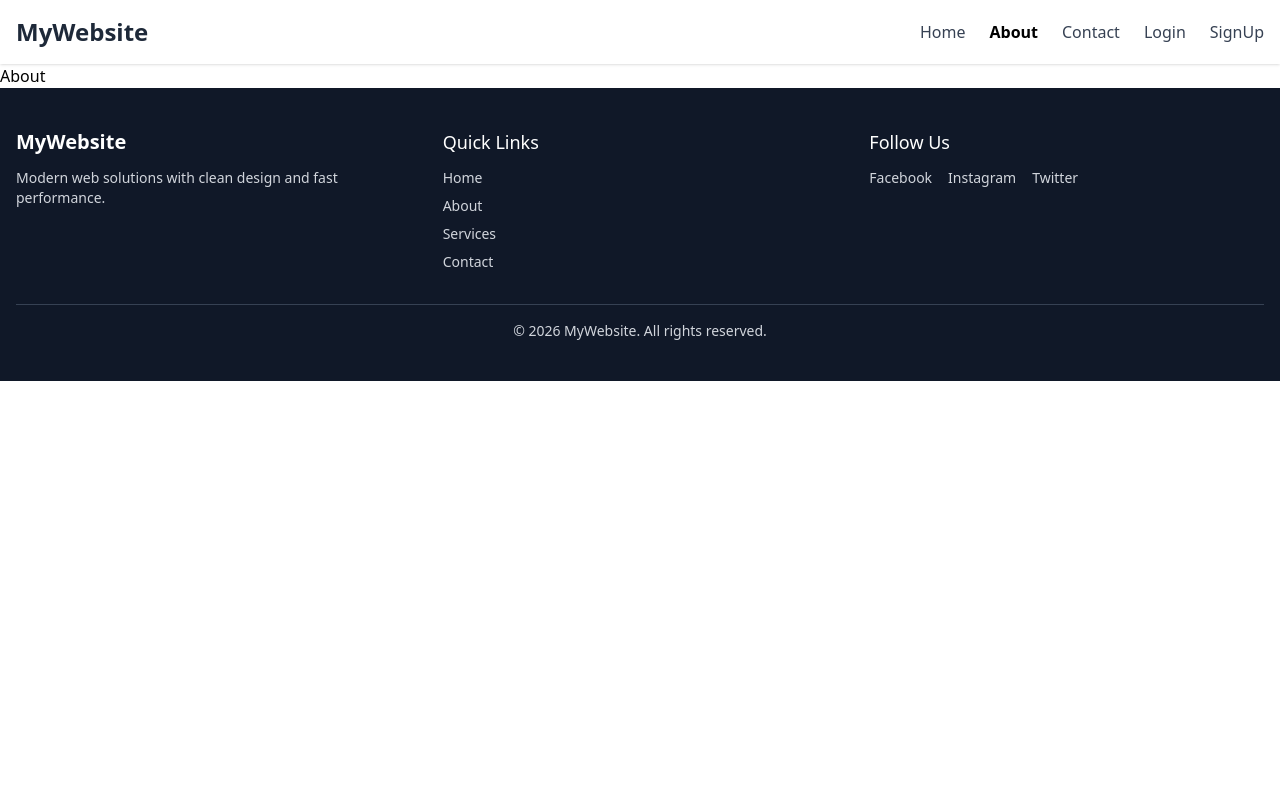
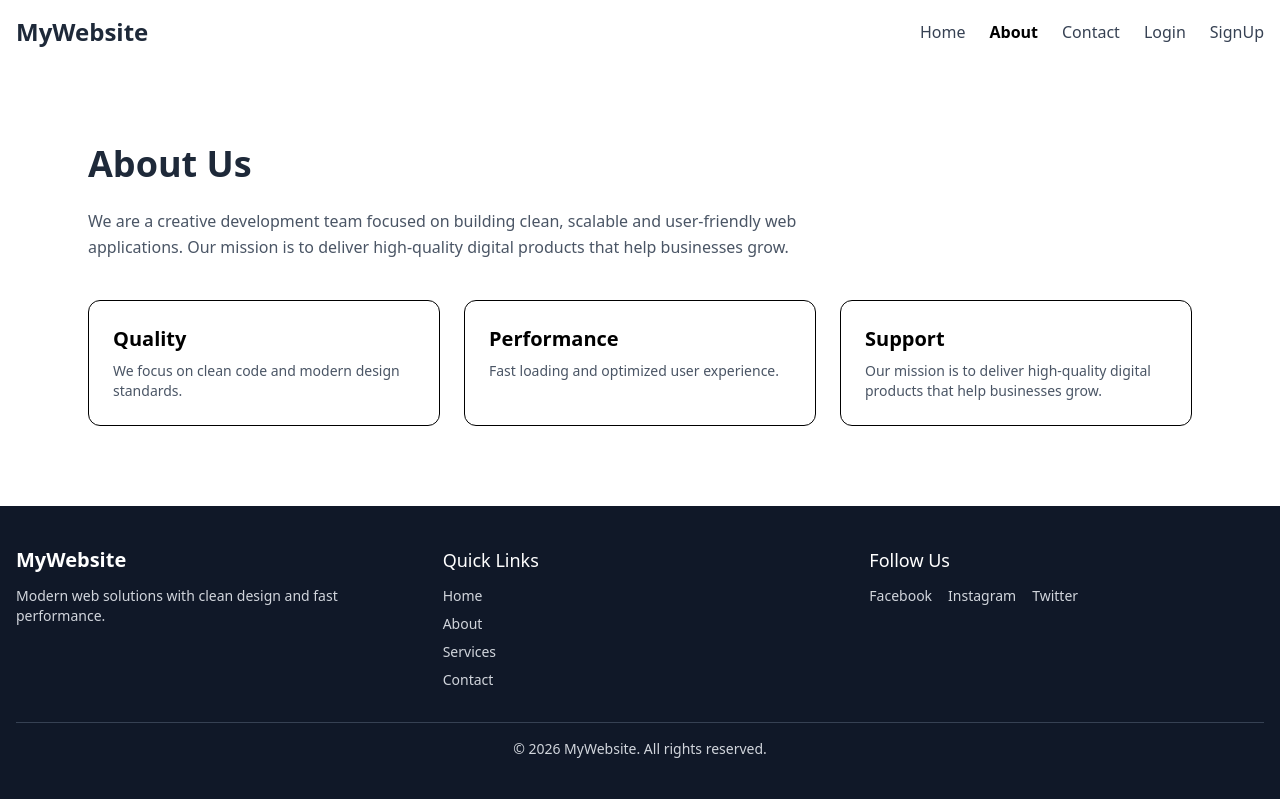
Before and after one commit to sohailgamming112233/myRepo, a React (Vite) app: page /about in a window 1280 px wide. Built offline with nearby package versions, Linux system fonts and the light colour scheme.

Commit message:
added login and signup page

```diff
--- a/src/Pages/About/About.jsx
+++ b/src/Pages/About/About.jsx
@@ -1,9 +1,42 @@
-import React from 'react'
+import React from "react";
 
 const About = () => {
   return (
-    <div>About</div>
-  )
-}
+    <div className="bg-white">
+      <section className="max-w-6xl mx-auto px-6 py-20">
+        <h1 className="text-4xl font-bold text-gray-800 mb-6">About Us</h1>
+        <p className="text-gray-600 leading-relaxed max-w-3xl">
+          We are a creative development team focused on building clean, scalable
+          and user-friendly web applications. Our mission is to deliver
+          high-quality digital products that help businesses grow.
+        </p>
 
-export default About
+        <div className="grid md:grid-cols-3 gap-6 mt-10">
+          <div className="p-6 border rounded-xl">
+            <h3 className="text-xl font-semibold mb-2">Quality</h3>
+            <p className="text-gray-600 text-sm">
+              We focus on clean code and modern design standards.
+            </p>
+          </div>
+
+          <div className="p-6 border rounded-xl">
+            <h3 className="text-xl font-semibold mb-2">Performance</h3>
+            <p className="text-gray-600 text-sm">
+              Fast loading and optimized user experience.
+            </p>
+          </div>
+
+          <div className="p-6 border rounded-xl">
+            <h3 className="text-xl font-semibold mb-2">Support</h3>
+            <p className=" text-gray-600 text-sm">
+              Our mission is to deliver high-quality digital products that help
+              businesses grow.
+            </p>
+          </div>
+        </div>
+      </section>
+    </div>
+  );
+};
+
+export default About;
```
